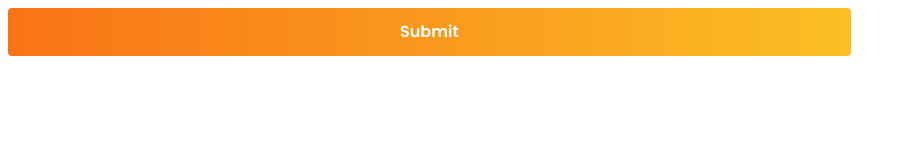
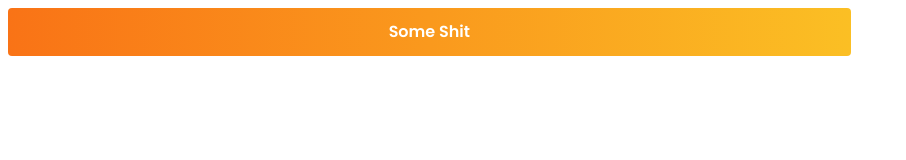
Before and after one commit to zulhamsy/face-app, a Vue app: page / in a window 1280 px wide. Shown: the top 160 px of the page, without its empty margins (0-906 px from the left). Built offline with nearby package versions, Linux system fonts and the light colour scheme.

Commit message:
change icon for control more flexibility

```diff
--- a/src/App.vue
+++ b/src/App.vue
@@ -1,8 +1,8 @@
 <template>
   <div class="main-container p-2">
-    <login-page :load-icon="false" color="primary" class="w-2/3"
-      >Submit</login-page
-    >
+    <login-page :load-icon="false" color="primary" class="w-2/3">
+      <p>Some Shit</p>
+    </login-page>
   </div>
 </template>
 
--- a/src/components/BaseButton.vue
+++ b/src/components/BaseButton.vue
@@ -12,10 +12,8 @@ State:
     class="rounded py-3 flex items-center justify-center"
     :class="colorClass[color]"
   >
-    <slot name="load-icon">
-      <span v-show="loadIcon" class="material-icons mr-2 animate-spin"
-        >autorenew</span
-      >
+    <slot v-if="loadIcon" name="load-icon">
+      <span class="material-icons mr-2 animate-spin">autorenew</span>
     </slot>
     <slot>Custom Button</slot>
   </button>
```
